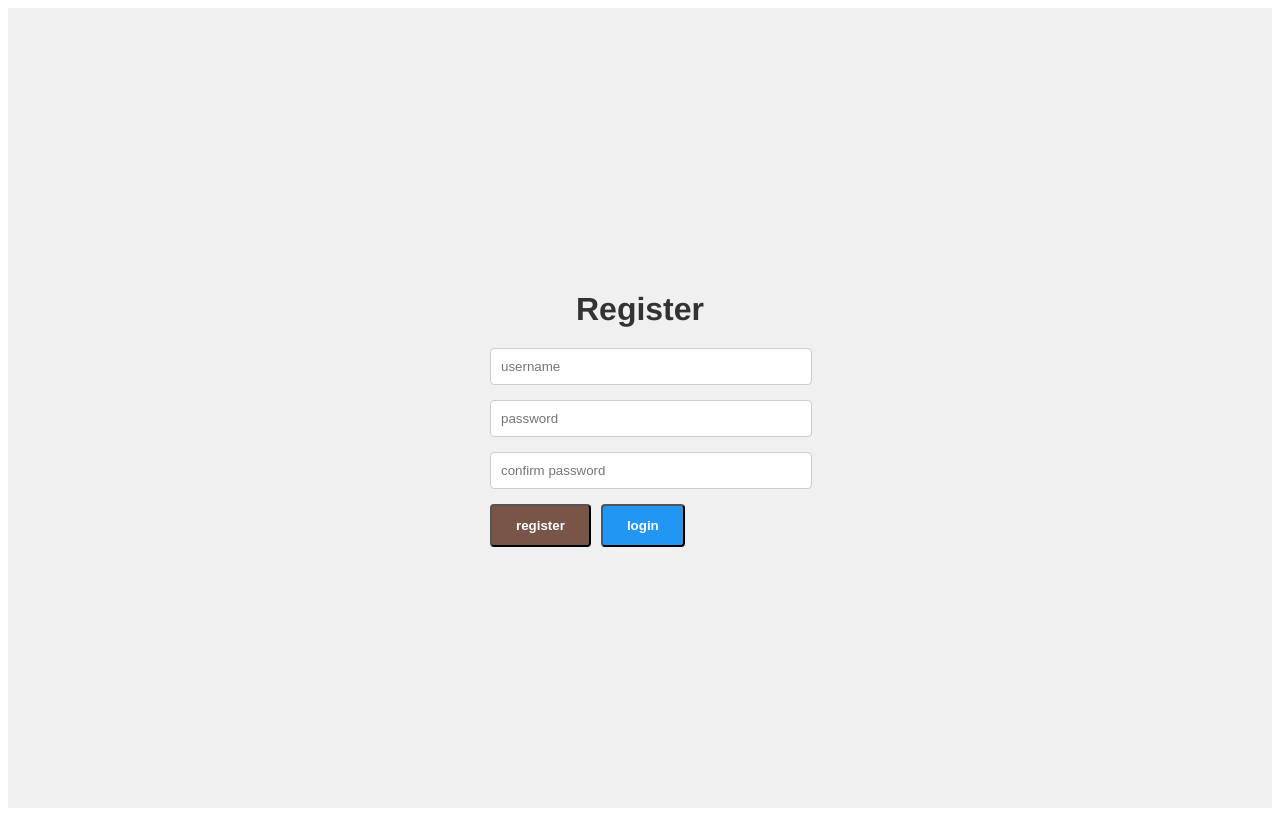
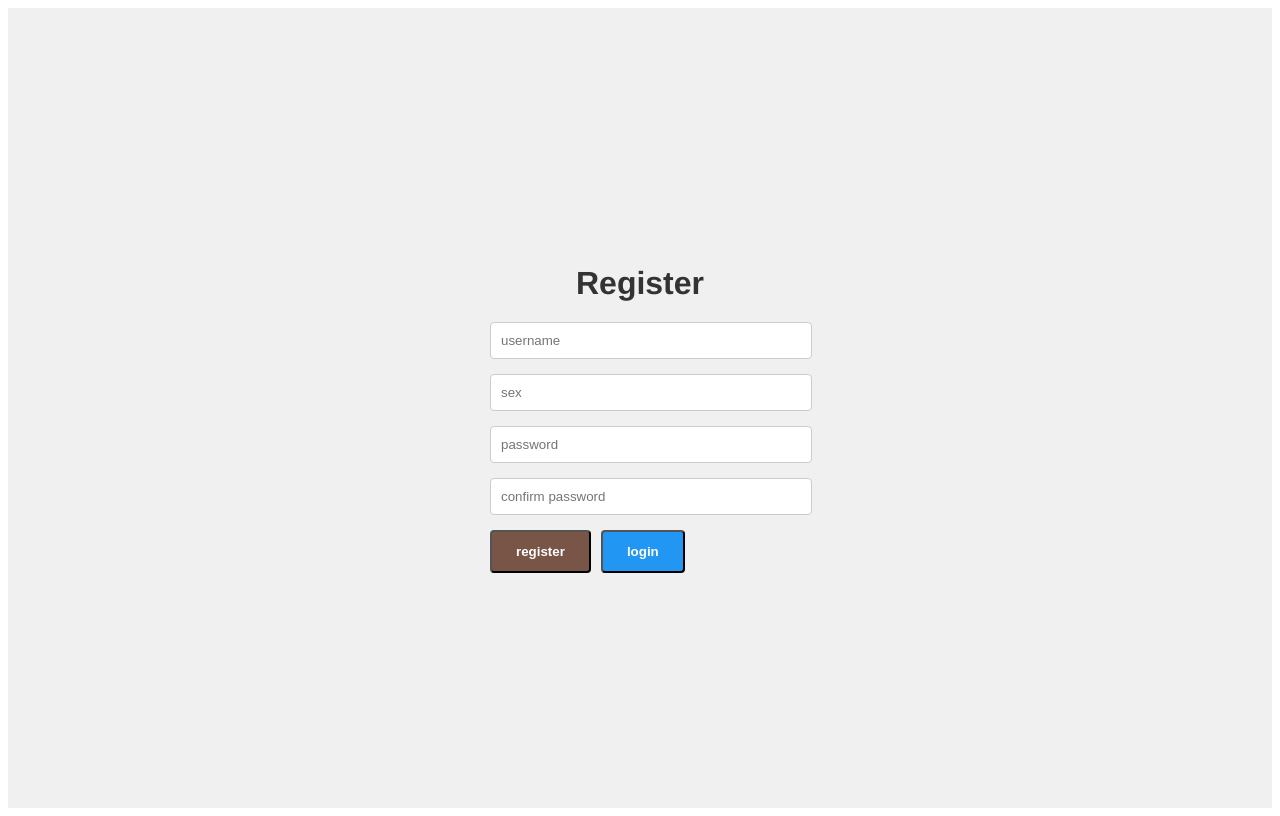
Before and after one commit to buaich/bloom-chat, a Vue app: page /user/register in a window 1280 px wide. Built offline with nearby package versions, Linux system fonts and the light colour scheme.

Commit message:
feat:安装axios，测试后端的登录、注册API

```diff
--- a/package.json
+++ b/package.json
@@ -8,6 +8,7 @@
     "lint": "vue-cli-service lint"
   },
   "dependencies": {
+    "axios": "^1.13.6",
     "core-js": "^3.8.3",
     "vue": "^2.6.14",
     "vue-router": "^3.6.5",
--- a/src/pages/UserLogin.vue
+++ b/src/pages/UserLogin.vue
@@ -26,6 +26,8 @@
 </template>
 
 <script lang="js">
+import axios from 'axios';
+
 export default {
   name: "UserLogin",
   data() {
@@ -37,7 +39,10 @@ export default {
   methods: {
     // 提交表单数据
     onSubmit() {
-      console.log("attempt login", this.username, this.password);
+     axios.post("http://localhost:3000/api/user/login",{
+      username:this.username,
+      password:this.password
+     })
     },
 
     // 编程式路由导航，跳转到注册页
--- a/src/pages/UserRegister.vue
+++ b/src/pages/UserRegister.vue
@@ -1,9 +1,12 @@
 <template>
   <div class="user-register">
     <h1 class="user-register-title">register</h1>
-    <form class="user-register-form" @submit.prevent="onSubmit">
+    <form class="user-register-form">
       <div class="form-item">
         <input type="text" v-model="username" placeholder="username" required />
+      </div>
+      <div class="form-item">
+        <input type="text" v-model="sex" placeholder="sex" required />
       </div>
       <div class="form-item">
         <input
@@ -22,7 +25,7 @@
         />
       </div>
       <div class="btn-wrapp">
-        <button class="btn btn-register" type="submit">register</button>
+        <button class="btn btn-register" @click="onSubmit">register</button>
         <button class="btn btn-login" @click="goToLogin">login</button>
       </div>
     </form>
@@ -30,11 +33,14 @@
 </template>
 
 <script lang="js">
+import axios from 'axios';
+
 export default {
   name: "UserRegister",
   data() {
     return {
       username: "",
+      sex:"",
       password: "",
       confirmPassword: "",
     };
@@ -45,7 +51,12 @@ export default {
         alert("Passwords do not match");
         return;
       }
-      console.log("register", this.username, this.password);
+
+      axios.post("http://localhost:3000/api/user/register",{
+        username:this.username,
+        password:this.password,
+        sex:this.sex
+      })
     },
 
     goToLogin(){
```
Also changed, not shown: 2 other files (tests, documents, lock files or other folders).
